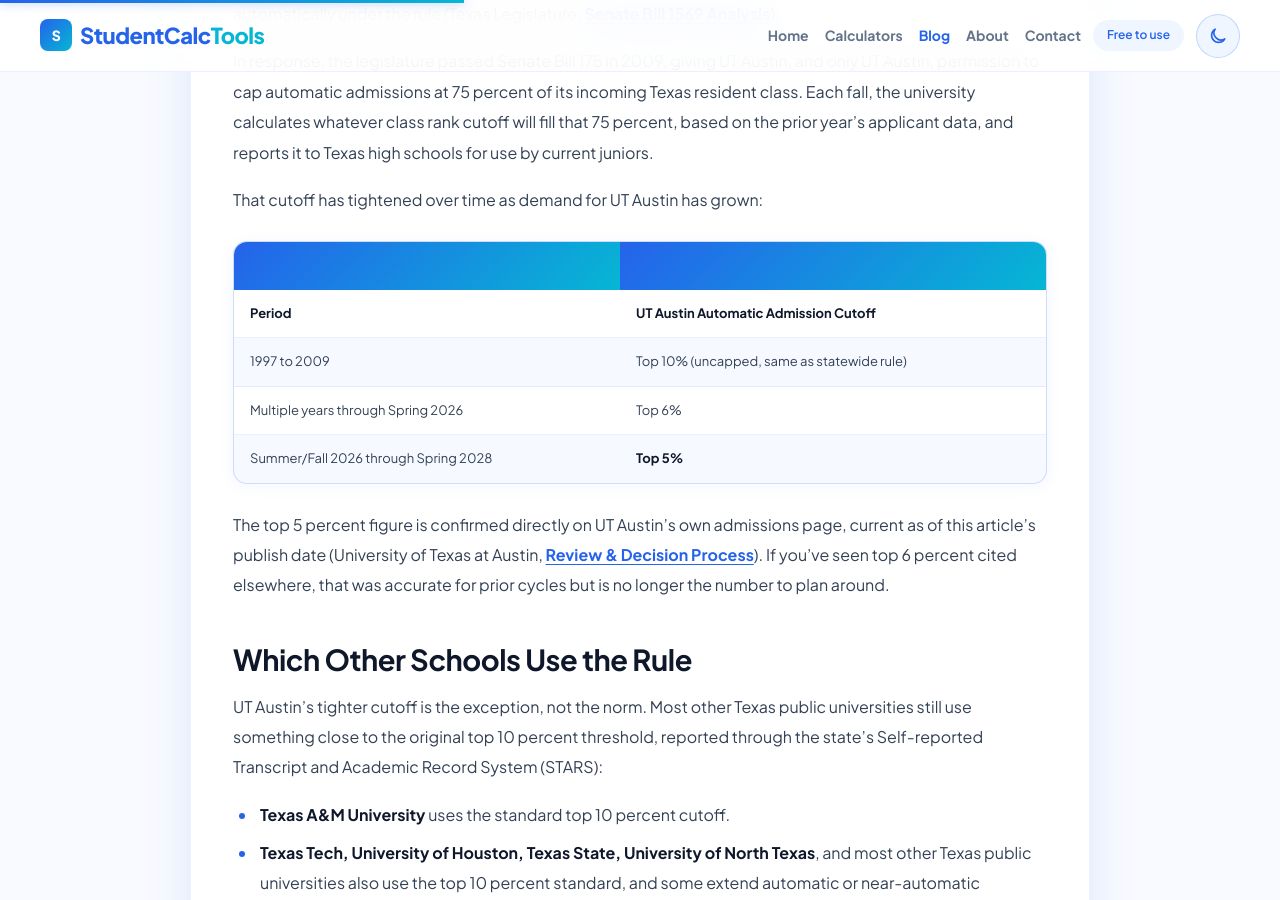
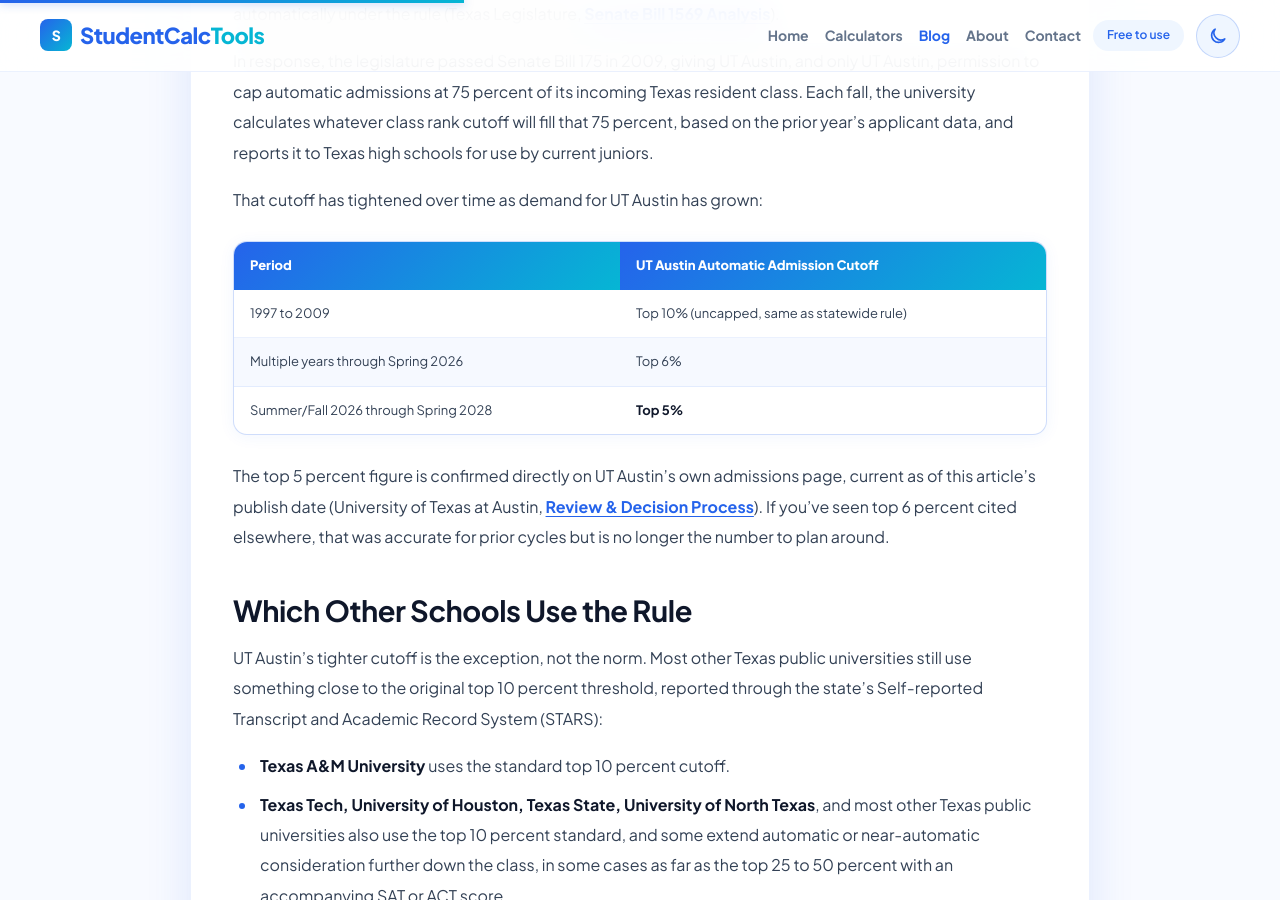
Before and after one commit to zaidmeo09-dhangal/studentcalctools, a Jekyll site: the page built from _posts/2026-08-18-texas-top-10percent-rule-explained-automatic-admission-by-class-rank.md, in a window 1280 px wide and 900 px high, scrolled down 2025 px. Built offline with Jekyll 4.4.1, drawn with Linux system fonts in a browser that asks for light colours.

```diff
--- a/_posts/2026-08-18-texas-top-10percent-rule-explained-automatic-admission-by-class-rank.md
+++ b/_posts/2026-08-18-texas-top-10percent-rule-explained-automatic-admission-by-class-rank.md
@@ -45,9 +45,8 @@ In response, the legislature passed Senate Bill 175 in 2009, giving UT Austin, a
 That cutoff has tightened over time as demand for UT Austin has grown:
 
 
-|  |  |
+| Period | UT Austin Automatic Admission Cutoff |
 | ------------------------------------ | ------------------------------------------ |
-| **Period** | **UT Austin Automatic Admission Cutoff** |
 | 1997 to 2009 | Top 10% (uncapped, same as statewide rule) |
 | Multiple years through Spring 2026 | Top 6% |
 | Summer/Fall 2026 through Spring 2028 | **Top 5%** |
```
